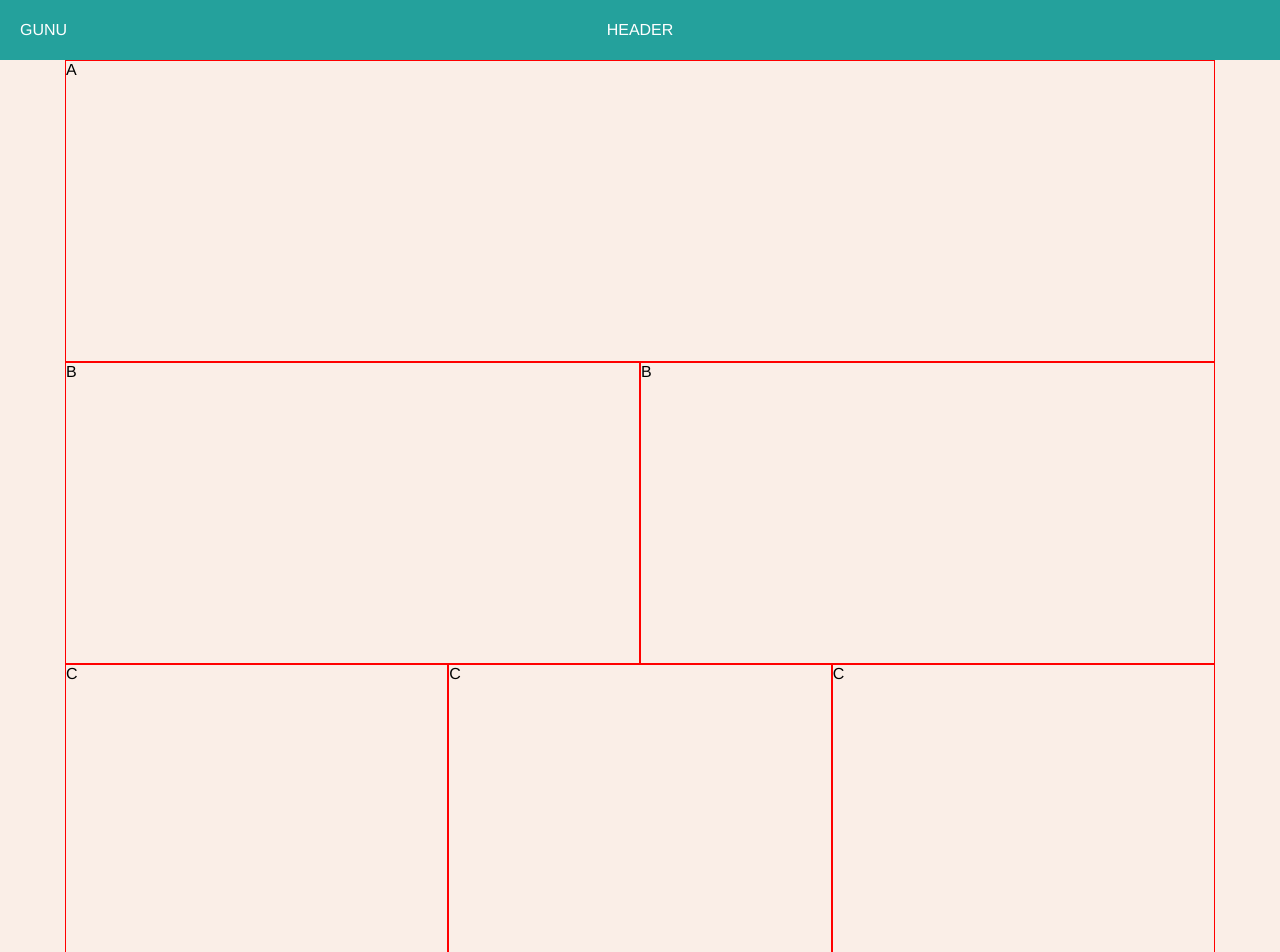
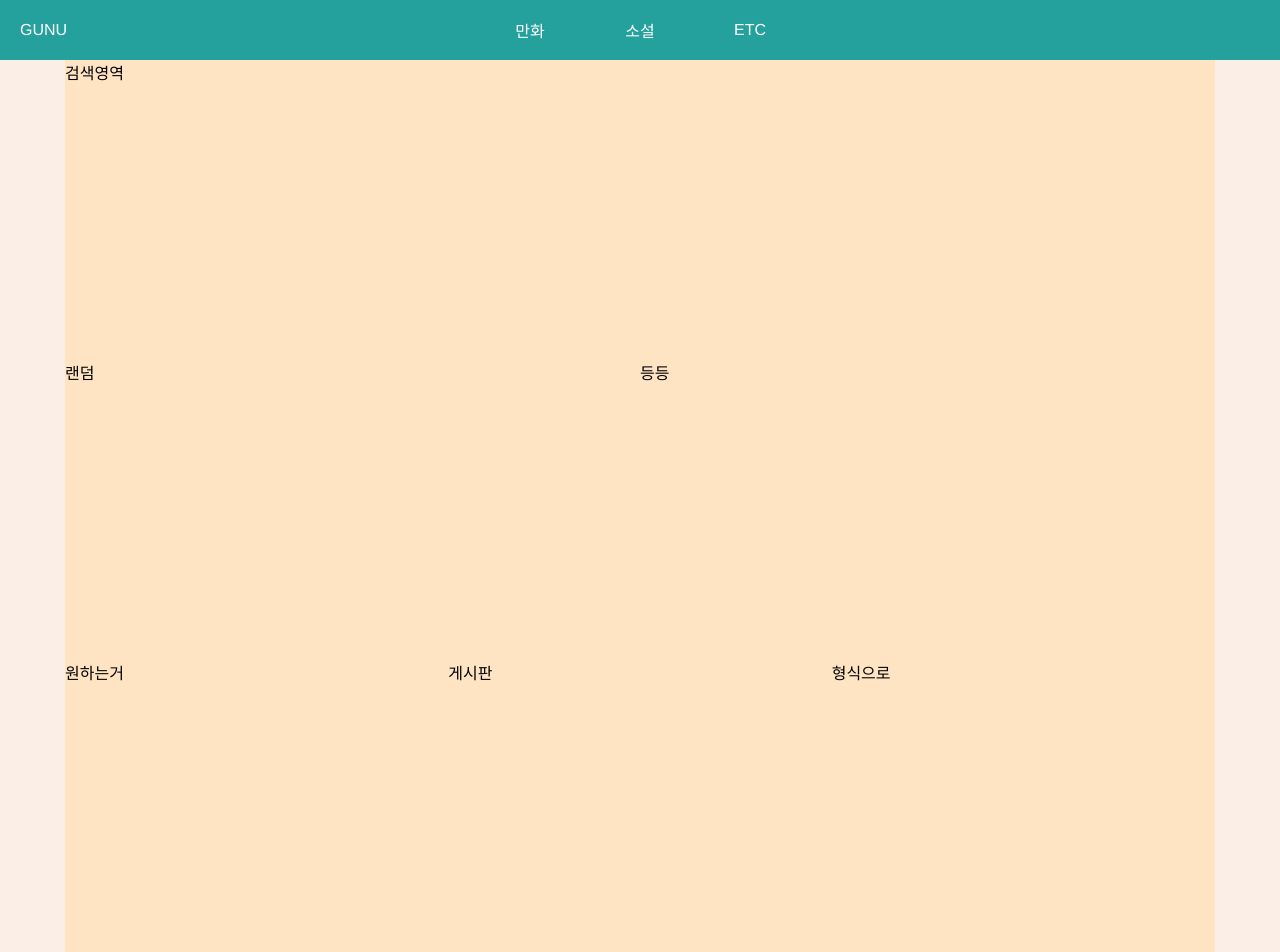
Before and after one commit to wesbin/playground, a Vue app in the folder front/: page / in a window 1280 px wide. Shown: the top 952 px of the page. Built offline with nearby package versions, Linux system fonts and the light colour scheme; a web font is replaced by a local one.

Commit message:
일단 작업 중지 김건우의 그림 필요!

```diff
--- a/front/src/App.vue
+++ b/front/src/App.vue
@@ -7,23 +7,25 @@
       GUNU
     </div>
     <div class="menu-container">
-      HEADER
+      <div class="menu">만화</div>
+      <div class="menu">소설</div>
+      <div class="menu">ETC</div>
     </div>
     <div class="empty-container"></div>
   </header>
   <div class="content">
     <main class="main">
       <section class="article-section">
-        <article class="article">A</article>
+        <article class="article">검색영역</article>
       </section>
       <section class="article-section">
-        <article class="article">B</article>
-        <article class="article">B</article>
+        <article class="article">랜덤</article>
+        <article class="article">등등</article>
       </section>
       <section class="article-section">
-        <article class="article">C</article>
-        <article class="article">C</article>
-        <article class="article">C</article>
+        <article class="article">원하는거</article>
+        <article class="article">게시판</article>
+        <article class="article">형식으로</article>
       </section>
     </main>
   </div>
--- a/front/src/assets/css/color.scss
+++ b/front/src/assets/css/color.scss
@@ -1,3 +1,5 @@
 $BACKGROUND-COLOR: #faeee7;
 $HEADER-COLOR: #24a19c;
 $WHITE-FONT: #ffffff;
+$SELECTED-MENU: #92a9bd;
+//$SELECTED-MENU: #325288;
--- a/front/src/assets/css/common.scss
+++ b/front/src/assets/css/common.scss
@@ -12,7 +12,7 @@
   gap: 10px;
   height: 60px;
   background-color: $HEADER-COLOR;
-  grid-template-columns: repeat(3, 1fr);
+  grid-template-columns: 1fr 3fr 1fr;
   justify-items: center;
   align-items: center;
   color: $WHITE-FONT;
@@ -23,7 +23,22 @@
   }
 
   .menu-container {
+    display: flex;
+    height: 100%;
+    gap: 10px;
 
+    .menu {
+      display: flex;
+      align-items: center;
+      justify-content: center;
+      width: 100px;
+      height: 100%;
+      cursor: pointer;
+
+      &:hover {
+        background-color: $SELECTED-MENU;
+      }
+    }
   }
 }
 
@@ -40,7 +55,7 @@
 
       .article {
         height: 300px;
-        border: 1px solid red;
+        background-color: bisque;
       }
     }
   }
```
